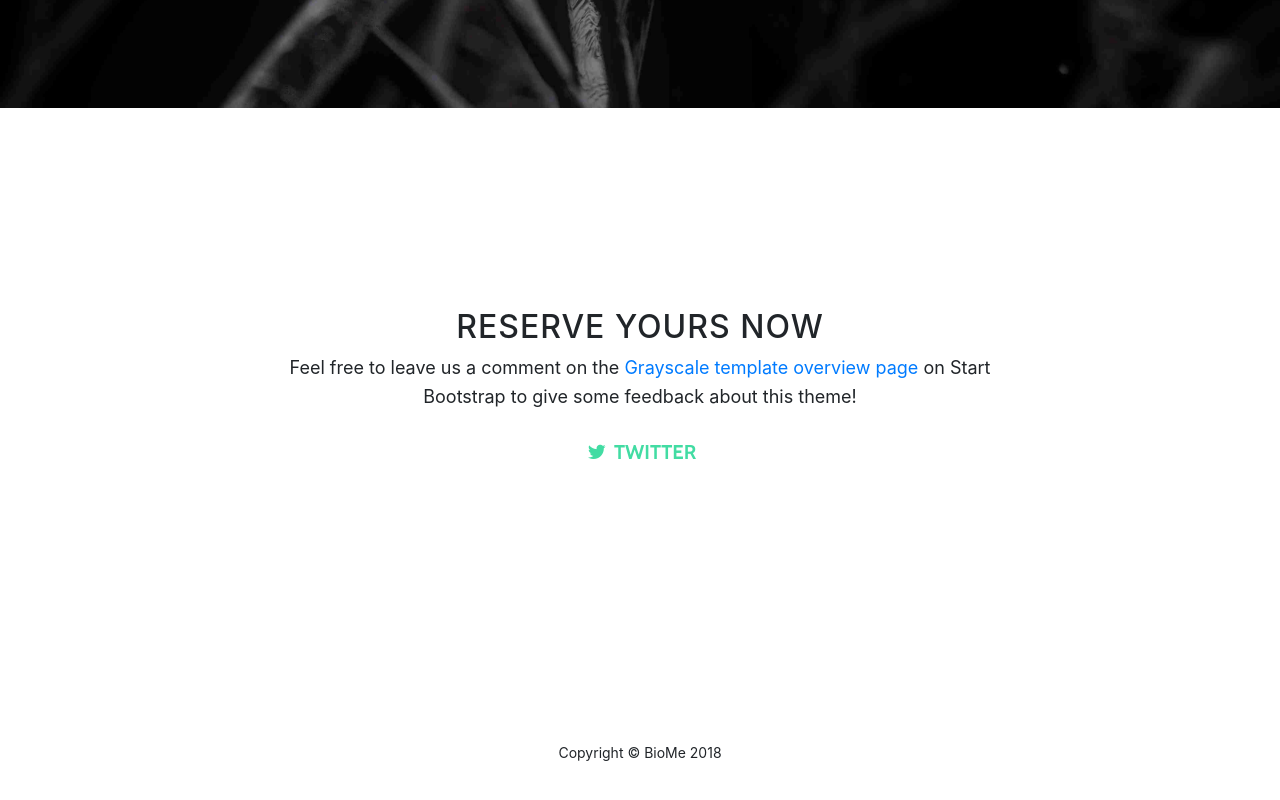
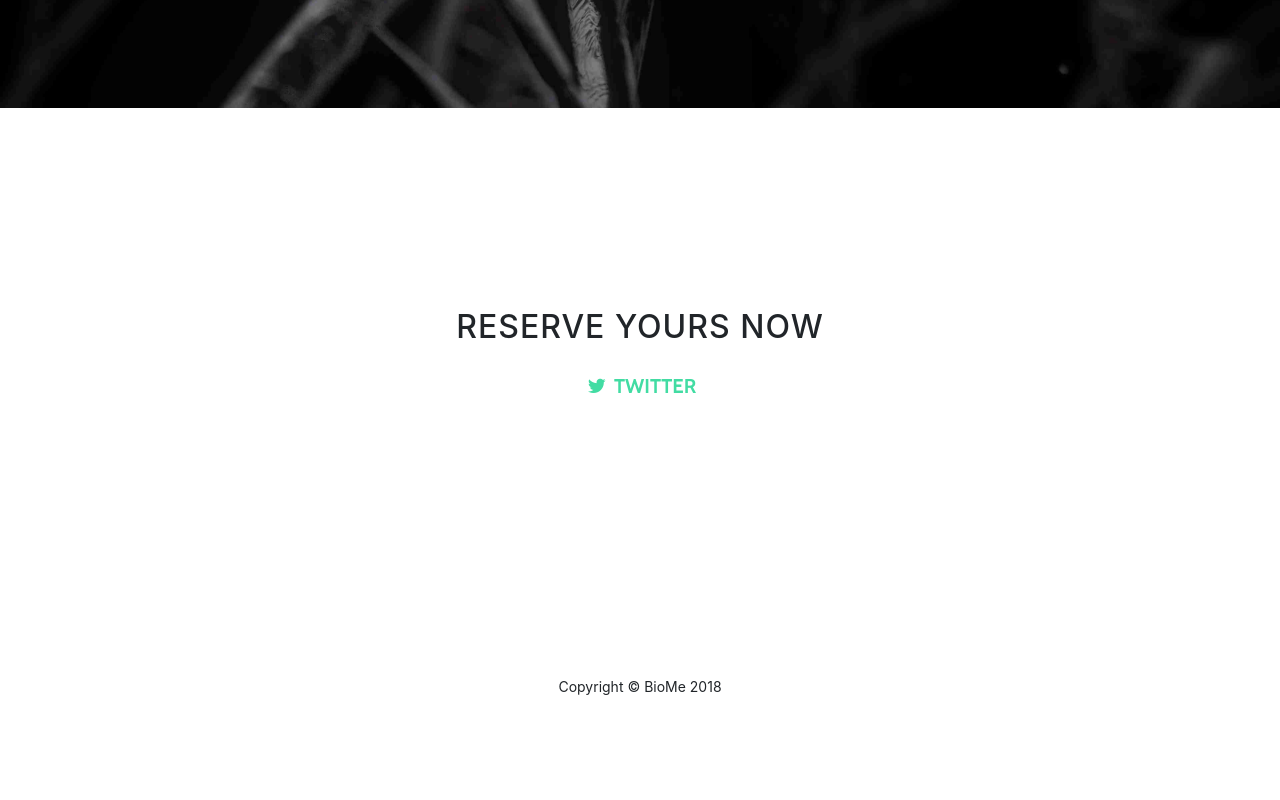
Before and after one commit to bioMe-midnight/bioMe-midnight.github.io, a website with bundled scripts: page index.html in a window 1280 px wide. Shown: the part 1966-2766 px from the top of the page. After the commit the page ends 2714 px from the top, so only its background shows below. Built offline with nearby package versions, Linux system fonts and the light colour scheme.

Commit message:
Update index.html

```diff
--- a/index.html
+++ b/index.html
@@ -99,9 +99,7 @@
         <div class="row">
           <div class="col-lg-8 mx-auto">
             <h2>Reserve yours now</h2>
-            <p>Feel free to leave us a comment on the
-              <a href="http://startbootstrap.com/template-overviews/grayscale/">Grayscale template overview page</a>
-              on Start Bootstrap to give some feedback about this theme!</p>
+            <p></p>
             <ul class="list-inline banner-social-buttons">
               <li class="list-inline-item">
                 <a href="https://twitter.com/SBootstrap" class="btn btn-default btn-lg">
```
